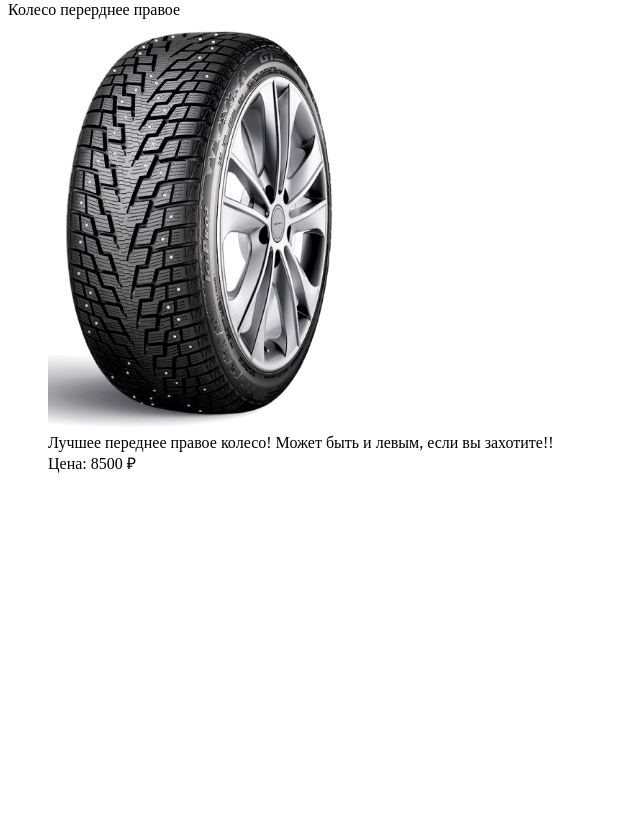
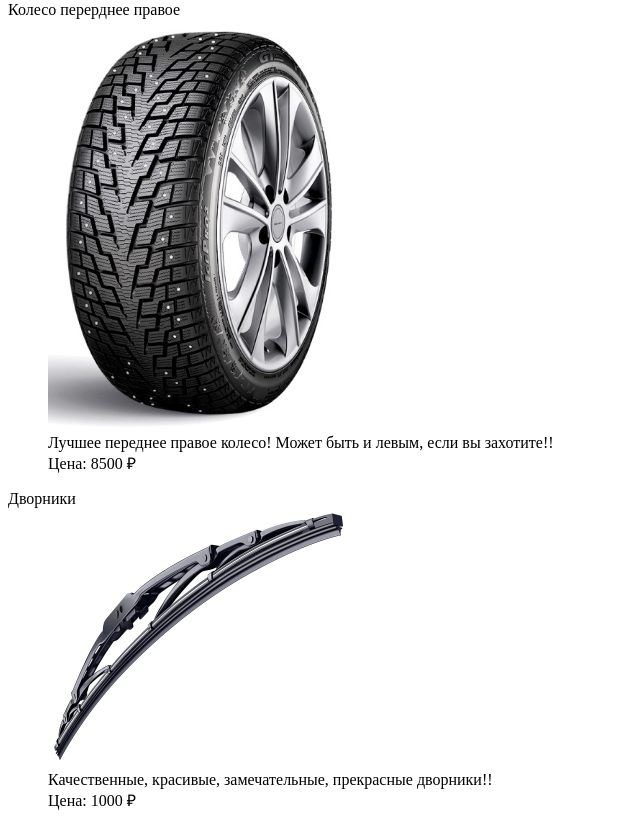
Before and after one commit to KashinaShurlakova/Web-Programming_LR, a plain HTML site: page index.html in a window 1280 px wide. Shown: the part 79-906 px from the top of the page, without its empty margins (0-640 px from the left). Before the commit the page ends 800 px from the top, so only its background shows below. Drawn offline with Linux system fonts and the light colour scheme.

Commit message:
Добавлен новый товар - дворники

```diff
--- a/index.html
+++ b/index.html
@@ -16,5 +16,13 @@
                 Цена: 8500 &#8381;
             </dd>
         </dl>
+        <dl>
+            <dt>Дворники</dt>
+            <dd>
+                <img src="dv.jpg" width="300"><br>
+                Качественные, красивые, замечательные, прекрасные дворники!!<br>
+                Цена: 1000 &#8381;
+            </dd>
+        </dl>
     </body>
 </html>
```
Also changed, not shown: dv.jpg (added).
